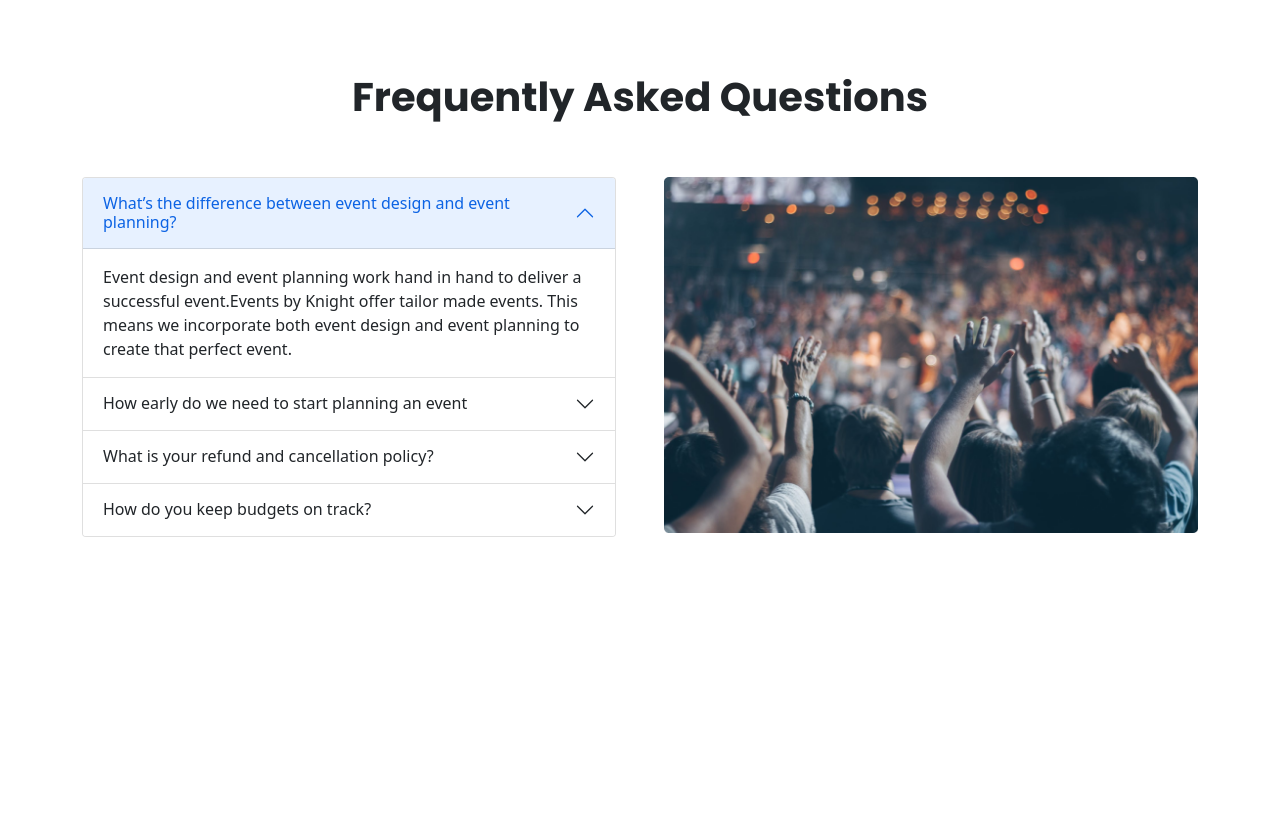
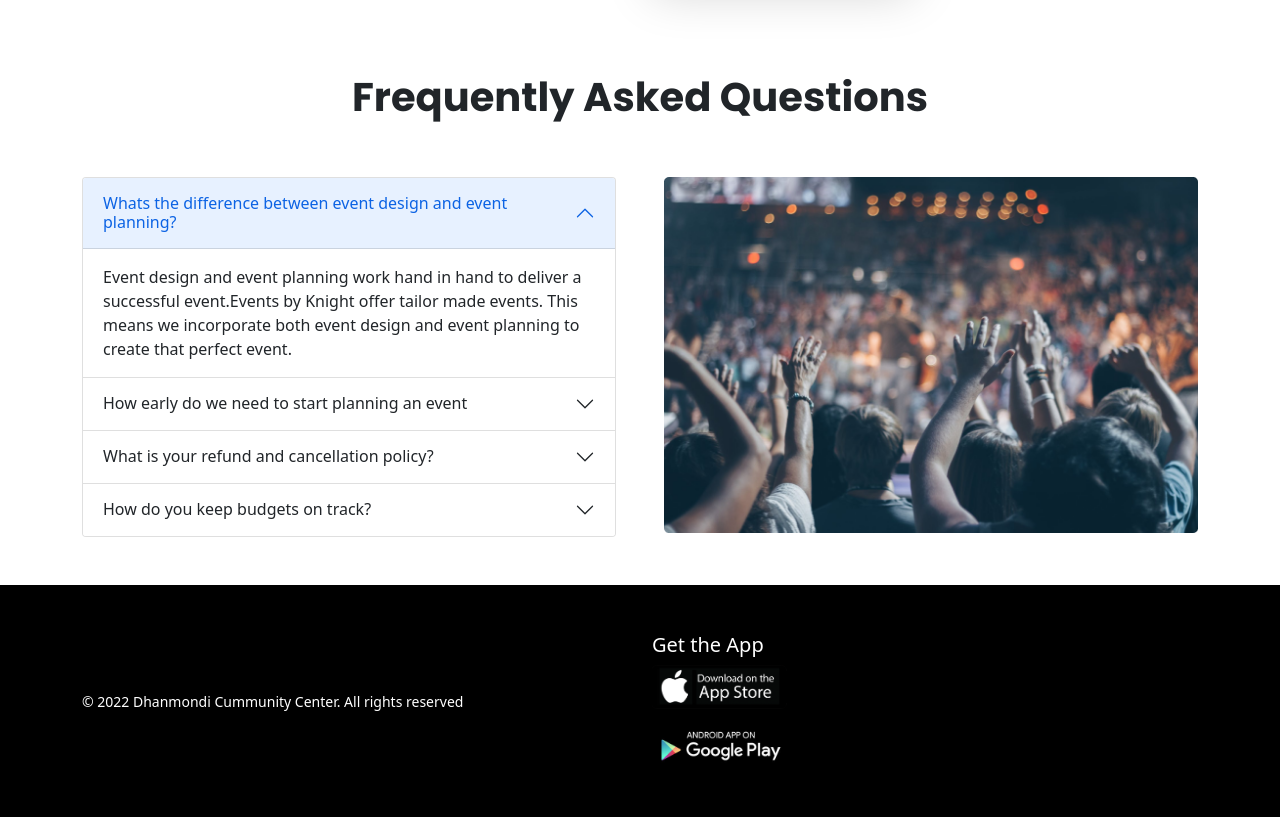
Before and after one commit to Mostafizur10681/convention-center, a plain HTML site: page index.html in a window 1280 px wide. Shown: the part 1144-1961 px from the top of the page. Before the commit the page ends 1729 px from the top, so only its background shows below. Drawn offline with nearby package versions, Linux system fonts and the light colour scheme.

Commit message:
footer added

```diff
--- a/index.html
+++ b/index.html
@@ -239,7 +239,7 @@
                 <!-- Wedding  Plus-->
                 <div class="col">
                     <div class="card position-relative border-0 h-100">
-                        <div class="card text-white border-0 h-100 bg-primary">
+                        <div class="card text-white shadow-lg border-0 h-100 bg-primary">
                             <div class="card-body">
                                 <h3 class="card-title fw-bold">$800</h3>
                                 <h3 class="card-tile fw-bold">Wedding plus</h3>
@@ -372,7 +372,7 @@
                                 <button class="accordion-button" type="button" data-bs-toggle="collapse"
                                     data-bs-target="#panelsStayOpen-collapseOne" aria-expanded="true"
                                     aria-controls="panelsStayOpen-collapseOne">
-                                    What’s the difference between event design and event planning?
+                                    Whats the difference between event design and event planning?
                                 </button>
                             </h2>
                             <div id="panelsStayOpen-collapseOne" class="accordion-collapse collapse show"
@@ -443,6 +443,34 @@
             </div>
         </section>
     </main>
+    <!-- Main End -->
+
+    <!-- Footer start -->
+    <footer class="pt-5 pb-5 bg-black">
+        <section class="container">
+            <div class="row d-flex justify-content-between align-items-center">
+                <div class="col-lg-6 col-md-6 col-12 oder-2">
+                    <small class="text-white">© 2022 Dhanmondi Cummunity Center. All rights reserved</small>
+                </div>
+                <div class="col-lg-6 col-md-6 col-12 oder-1">
+                    <h5 class=" pe-3 text-white">Get the App</h5>
+                    <div class="d-block">
+                        <div class="pb-3">
+                            <a href="https://www.apple.com/app-store/">
+                                <img width="135" src="images/apple.png" alt="">
+                            </a>
+                        </div>
+                        <div>
+                            <a href="https://play.google.com/store/apps?hl=en&gl=US">
+                                <img width="135" src="images/android.jpg" alt="">
+                            </a>
+                        </div>
+                    </div>
+                </div>
+            </div>
+        </section>
+    </footer>
+
     <!-- Script Bootstrap Link -->
     <script src="https://cdn.jsdelivr.net/npm/bootstrap@5.1.3/dist/js/bootstrap.bundle.min.js"
         integrity="sha384-ka7Sk0Gln4gmtz2MlQnikT1wXgYsOg+OMhuP+IlRH9sENBO0LRn5q+8nbTov4+1p"
```
Also changed, not shown: images/android.jpg (added), images/apple.png (added).
